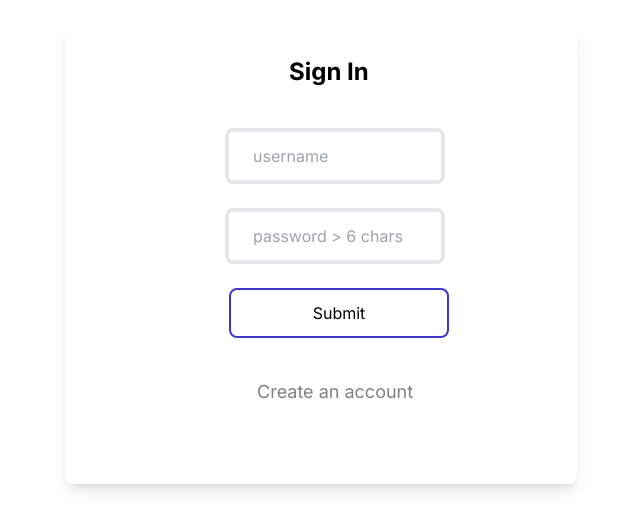
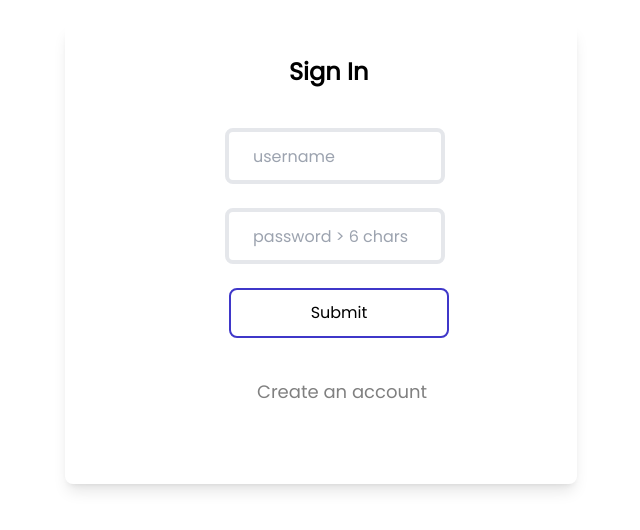
Before and after one commit to divinegodwin/GhostGram, a Next.js app: page / in a window 1280 px wide. Shown: the part 104-634 px from the top of the page, without its empty margins (415-1055 px from the left). Built offline with nearby package versions, Linux system fonts and the light colour scheme; no server answers.

Commit message:
added fonts

```diff
--- a/app/Posts/page.jsx
+++ b/app/Posts/page.jsx
@@ -18,8 +18,6 @@ const Post = () => {
     if (hours >= 12) {
       //storing time and format im the container
       newTime = hours + ":" + minutes + format[1];
-    } else if (minutes < 10) {
-      newTime = hours + ":" + "0" + minutes;
     } else {
       newTime = hours + ":" + minutes + format[0];
     }
--- a/app/layout.js
+++ b/app/layout.js
@@ -1,10 +1,15 @@
 
 import { Inter } from 'next/font/google'
 import './globals.css'
-import { LocalizationProvider } from '@mui/x-date-pickers';
-
+import { Poppins } from 'next/font/google'
 
 const inter = Inter({ subsets: ['latin'] })
+
+const poppins = Poppins({
+  subsets: ['latin'],
+  display: 'swap',
+  weight:'400'
+})
 
 export const metadata = {
   title: 'Create Next App',
@@ -15,7 +20,7 @@ export default function RootLayout({ children }) {
   return (
     <html lang="en">
 
-      <body className={inter.className}>{children}</body>
+      <body className={poppins.className}>{children}</body>
 
     </html>
   )
```
